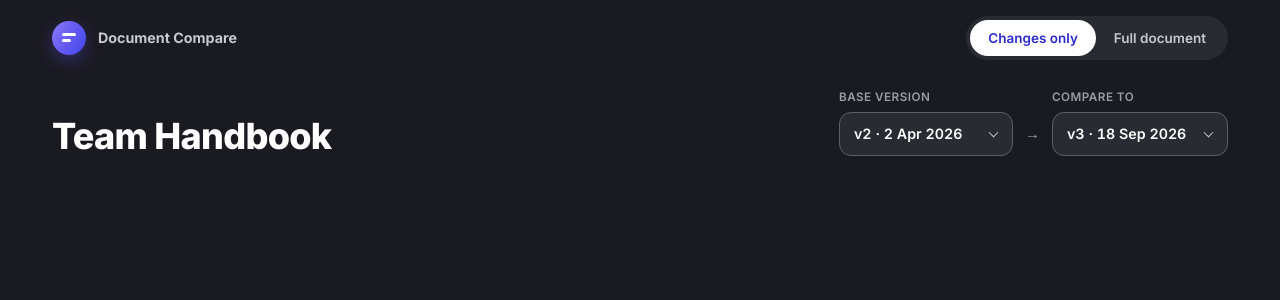
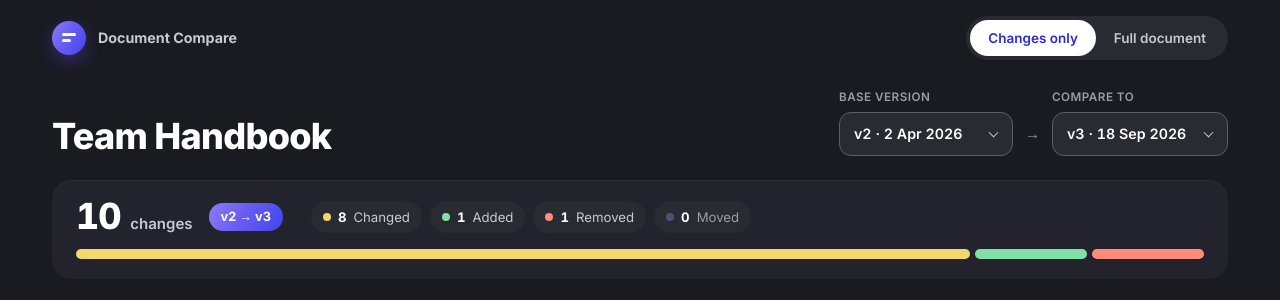
Before and after one commit to vitala89/document-version-compare, a Vue app: page / in a window 1280 px wide. Shown: the top 300 px of the page. Built offline with nearby package versions, Linux system fonts and the light colour scheme.

Commit message:
feat(ui): add change summary
One compact card answers how much changed and of which kind. All four kinds always show, so a zero is visible instead of missing.

Co-Authored-By: Claude <noreply@anthropic.com>

```diff
--- a/src/App.vue
+++ b/src/App.vue
@@ -1,5 +1,6 @@
 <script setup lang="ts">
 import { ref } from 'vue'
+import ChangeSummary from '@/components/ChangeSummary.vue'
 import VersionPicker from '@/components/VersionPicker.vue'
 import { useComparison, versions } from '@/composables/useComparison'
 
@@ -39,5 +40,6 @@ const result = useComparison(base, target)
       <h1>{{ result.target.title }}</h1>
       <VersionPicker v-model:base="base" v-model:target="target" :versions="versions" />
     </div>
+    <ChangeSummary :result="result" />
   </main>
 </template>
--- /dev/null
+++ b/src/components/ChangeSummary.vue
@@ -0,0 +1,37 @@
+<script setup lang="ts">
+import { computed } from 'vue'
+import { changeCount } from '@/view-models/format'
+import type { ChangeKind, DiffResult } from '@/domain/types'
+
+const props = defineProps<{ result: DiffResult }>()
+
+const kinds: ChangeKind[] = ['changed', 'added', 'removed', 'moved']
+const parts = computed(() => kinds.map((k) => ({ kind: k, count: props.result.counts[k] })))
+const total = computed(() => props.result.counts.total)
+const pair = computed(() => `v${props.result.base.version} → v${props.result.target.version}`)
+</script>
+
+<template>
+  <!-- One compact card: the total answers "how much changed", the bar and chips say what kind. -->
+  <section class="summary" aria-label="Summary of changes">
+    <p class="sr-only" aria-live="polite">{{ changeCount(total) }} between {{ pair }}.</p>
+    <div class="summary-total">
+      <strong class="stat-value">{{ total }}</strong>
+      <span class="summary-caption">{{ total === 1 ? 'change' : 'changes' }}</span>
+      <span class="pair-chip">{{ pair }}</span>
+    </div>
+    <ul class="summary-kinds" aria-label="Change breakdown">
+      <li v-for="p in parts" :key="p.kind" :class="[p.kind, { 'is-zero': p.count === 0 }]">
+        <span class="dot" aria-hidden="true" /><strong>{{ p.count }}</strong> {{ p.kind }}
+      </li>
+    </ul>
+    <div class="mix-bar" aria-hidden="true">
+      <span
+        v-for="p in parts.filter((x) => x.count > 0)"
+        :key="p.kind"
+        :class="p.kind"
+        :style="{ flexGrow: p.count }"
+      />
+    </div>
+  </section>
+</template>
```
